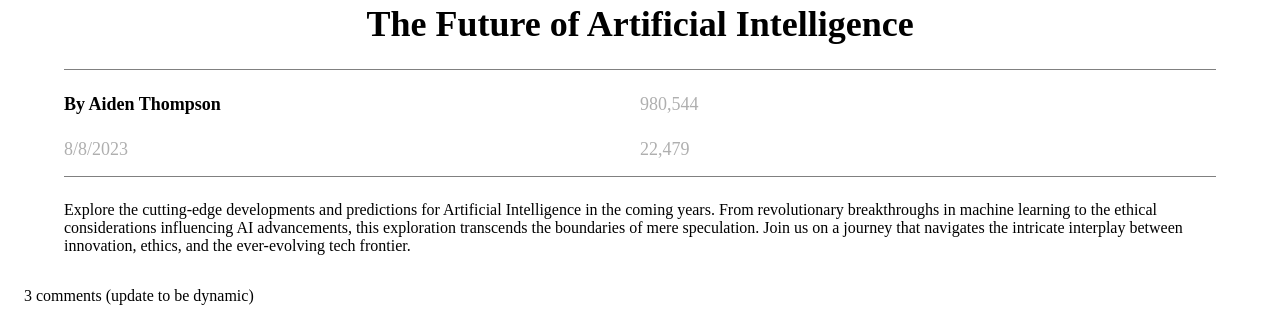
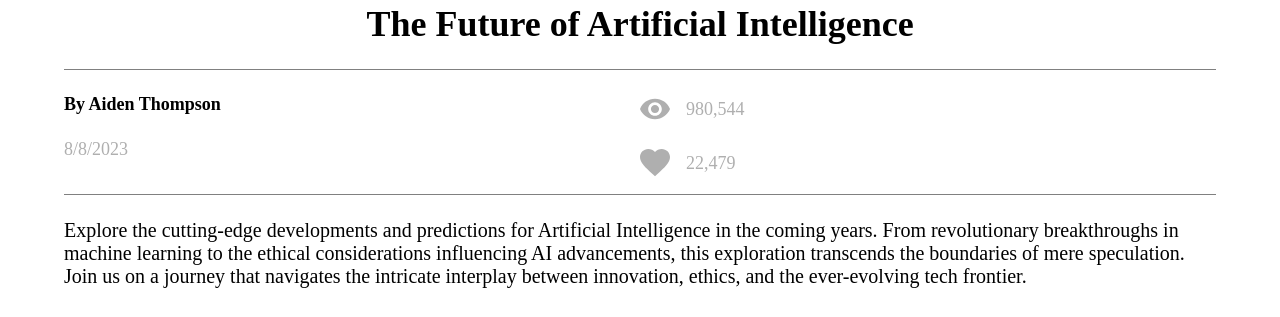
Before and after one commit to cscrim/courtney-scrimshaw-brainflix, a React (Vite) app: page / in a window 1280 px wide. Shown: the part 483-800 px from the top of the page. Built offline with nearby package versions, Linux system fonts and the light colour scheme; a web font is replaced by a local one.

Commit message:
add icons to hero details

```diff
--- a/src/components/Hero/Hero.jsx
+++ b/src/components/Hero/Hero.jsx
@@ -1,3 +1,5 @@
+import viewsIcon from '../../assets/images/views.svg';
+import likesIcon from '../../assets/images/likes.svg';
 import "./Hero.scss";
 
 function Hero({ selected }) {
@@ -39,9 +41,11 @@ function Hero({ selected }) {
             </div>
             <div className="hero__details-views">
                 <p>
+                  <img src={viewsIcon} alt="views icon" className="hero__icon" />
                     {selected.views}
                 </p>
                 <p>
+                  <img src={likesIcon} alt="likes icon" className="hero__icon" />
                     {selected.likes}
                 </p>
             </div>
--- a/src/components/Hero/Hero.scss
+++ b/src/components/Hero/Hero.scss
@@ -45,6 +45,15 @@
             font-size: 1.125rem;
             color: #AFAFAF;
             padding-top: 1.5rem;
+            display: flex;
+            align-items: center;
+
+            img {
+                margin-right: 1rem;
+                height: 30px;
+                width: 30px;
+                align-items: center;
+            }
         }
 
         span {
@@ -62,5 +71,6 @@
     &__text {
         padding-bottom: 1rem;
         padding-top: 0.5rem;
+        font-size: 1.25rem;
     }
 }
```
Also changed, not shown: src/assets/images/likes.svg (added), src/assets/images/views.svg (added).
